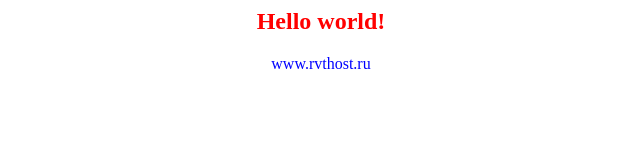
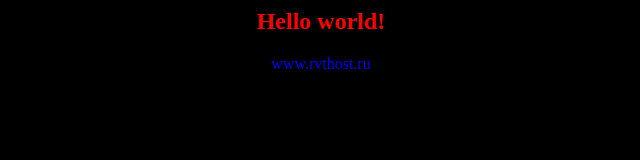
Before and after one commit to Hren352/jenkins-study, a plain HTML site: page index.html in a window 1280 px wide. Shown: the whole page, without its empty margins (319-959 px from the left). Drawn offline with Linux system fonts and the light colour scheme.

Commit message:
Changed bg color

```diff
--- a/index.html
+++ b/index.html
@@ -1,5 +1,5 @@
 <html>
-<body bgcolor=white>
+<body bgcolor=black>
 <center>
 <h2><font color=red>Hello world!</font></h2>
 
```
